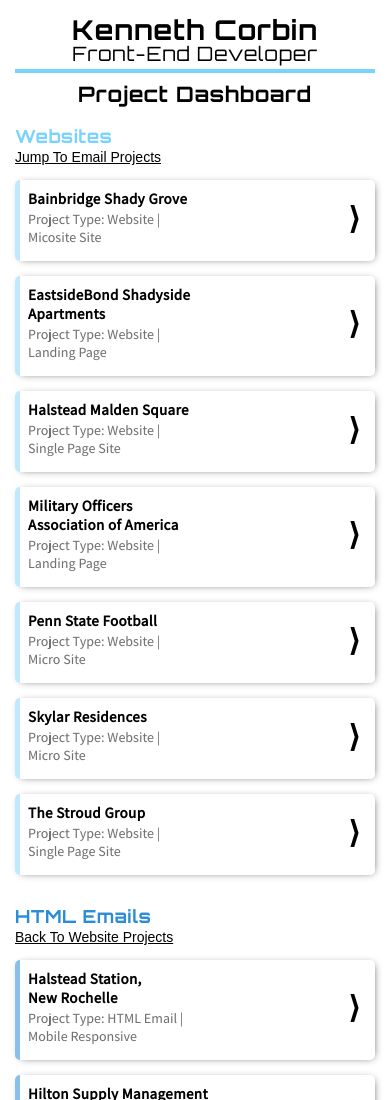
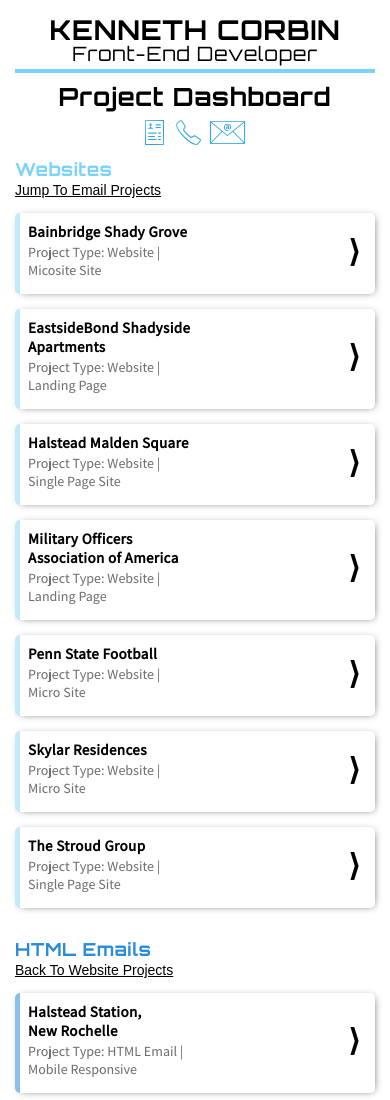
Before and after one commit to kcdevelop/dashboard, a plain HTML site: page index.html in a window 390 px wide. Shown: the top 1100 px of the page. Drawn offline with Linux system fonts and the light colour scheme.

Commit message:
Rework header/Add contact menu bar

```diff
--- a/css/main.css
+++ b/css/main.css
@@ -8,8 +8,13 @@ input, select, textarea, span {
 	padding: 0;
 }
 article,
-header {
+header,
+.contact-bar {
 	display: flex;
+}
+.project,
+.contact-bar {
+	flex-direction: row;
 }
 header,
 .project,
@@ -33,6 +38,7 @@ header .developer-website {
 header {
 	flex-direction: column;
 	padding: 8px 15px 18px;
+	margin-bottom: 20px;
 }
 header .developer-website:first-child .website,
 header .developer-website:first-child .developer {
@@ -52,6 +58,7 @@ header .developer {
 header .developer-website {
 	letter-spacing: .05em;
 	font-size: 1.8vmax;
+	position: relative;
 }
 header .developer {
 	float: left;
@@ -59,9 +66,35 @@ header .developer {
 header .website {
 	float: right;
 }
+header .title,
+.contact-bar {
+	position: absolute;
+}
 header .title {
-	transform: translateY(-.14em);
-	font-size: 14px;
+	font-size: 18px;
+	left: 0px;
+}
+.contact-bar {
+	margin-top: 4px;
+	right: 0px;
+}
+.contact-resume {
+	padding-right: 12px;
+}
+.contact-resume a img {
+	height: 30px;
+	width: 24px;
+}
+.contact-phone {
+	padding-right: 8px;
+}
+.contact-phone a img {
+	height: 30px;
+	width: 30px;
+}
+.contact-email a img {
+	height: 30px;
+	width: 41px;
 }
 .dashboard {
 	padding: 0 15px 15px;
@@ -89,7 +122,6 @@ header .title {
 	align-items: center;
 	border-radius: 5px;
 	box-shadow: 2px 1px 8px -4px#323232;
-	flex-direction: row;
 	margin: 0 auto 15px;
 	padding: 9px 15px 15px 8px;
 	width: 100%;
@@ -162,17 +194,34 @@ header .title {
 	display: none;
 }
 @media screen and (max-width: 765px) {
-	.project .title h3 {
+	.project .title h3,
+	.header .title {
 		font-size: 17px;
 	}
 	.email-section,
 	.website-section {
 		font-size: 22px;
 	}
+	.contact-resume a img,
+	.contact-phone a img,
+	.contact-email a img {
+		height: 25px;
+	}
+	.contact-resume a img {
+		width: 20px;
+	}
+	.contact-phone a img {
+		width: 25px;
+	}
+	.contact-email a img {
+		width: 37px;
+	}
 }
-@media screen and (max-width: 585px) {
+@media screen and (max-width: 695px) {
 	header {
 		flex-direction: column;
+		margin-bottom: 4px;
+		padding-bottom: 5px;
 	}
 	header .developer-website {
 		text-align: center;
@@ -200,9 +249,35 @@ header .title {
 		padding-bottom: 8px;
 	}
 	header .title {
-		font-size: 1.4em;
+		font-size: 25px;
 		font-weight: bold;
 		padding-top: 8px;
+	}
+	header .title,
+	.contact-bar {
+		position: static;
+	}
+	header .title {
+		left: auto;
+	}
+	.contact-bar {
+		justify-content: center;
+		margin-top: 8px;
+		right: auto;
+	}
+	.contact-resume a img,
+	.contact-phone a img,
+	.contact-email a img {
+		height: 25px;
+	}
+	.contact-resume a img {
+		width: 19px;
+	}
+	.contact-phone a img {
+		width: 25px;
+	}
+	.contact-email a img {
+		width: 37px;
 	}
 	.email-section,
 	.website-section {
--- a/index.html
+++ b/index.html
@@ -12,7 +12,7 @@
 	<body>
 	<header>
 		<div class="developer-website">
-			<span class="developer">Kenneth Corbin</span>
+			<span class="developer">KENNETH CORBIN</span>
 			<div  class="website">
 				<span class="mobile-hide">
 					Project Dashboard
@@ -30,6 +30,23 @@
 				<span class="mobile-show">
 					Project Dashboard
 				</span>
+			</div>
+			<div  class="contact-bar">
+				<div class="contact-resume">
+					<a href="https://www.dropbox.com/s/y7b36m2ojwp5avy/kenneth-corbin-front-end-developer-resume.pdf" target="_blank">
+						<img src="images/resume-icon.png" alt="resume icon" />
+					</a>
+				</div>
+				<div class="contact-phone">
+					<a href="tel:301-704-3786" target="_blank">
+						<img src="images/phone-icon.png" alt="phone icon" />
+					</a>
+				</div>
+				<div class="contact-email">
+					<a href="mailto:kennethcrb@gmail.com" target="_blank">
+						<img src="images/email-icon.png" alt="eamil icon" />
+					</a>
+				</div>
 			</div>
 		</div>
 	</header>
```
Also changed, not shown: images/email-icon.png (added), images/phone-icon.png (added), images/resume-icon.png (added).
